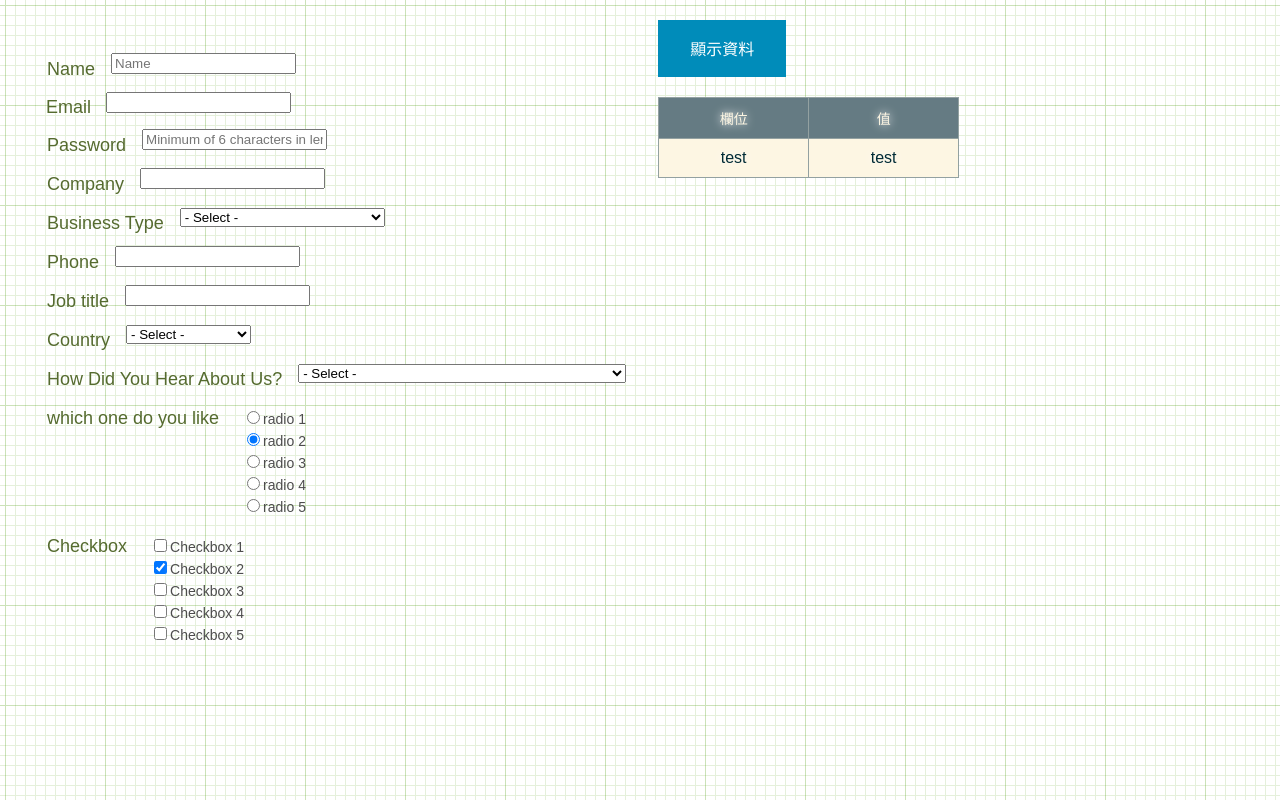
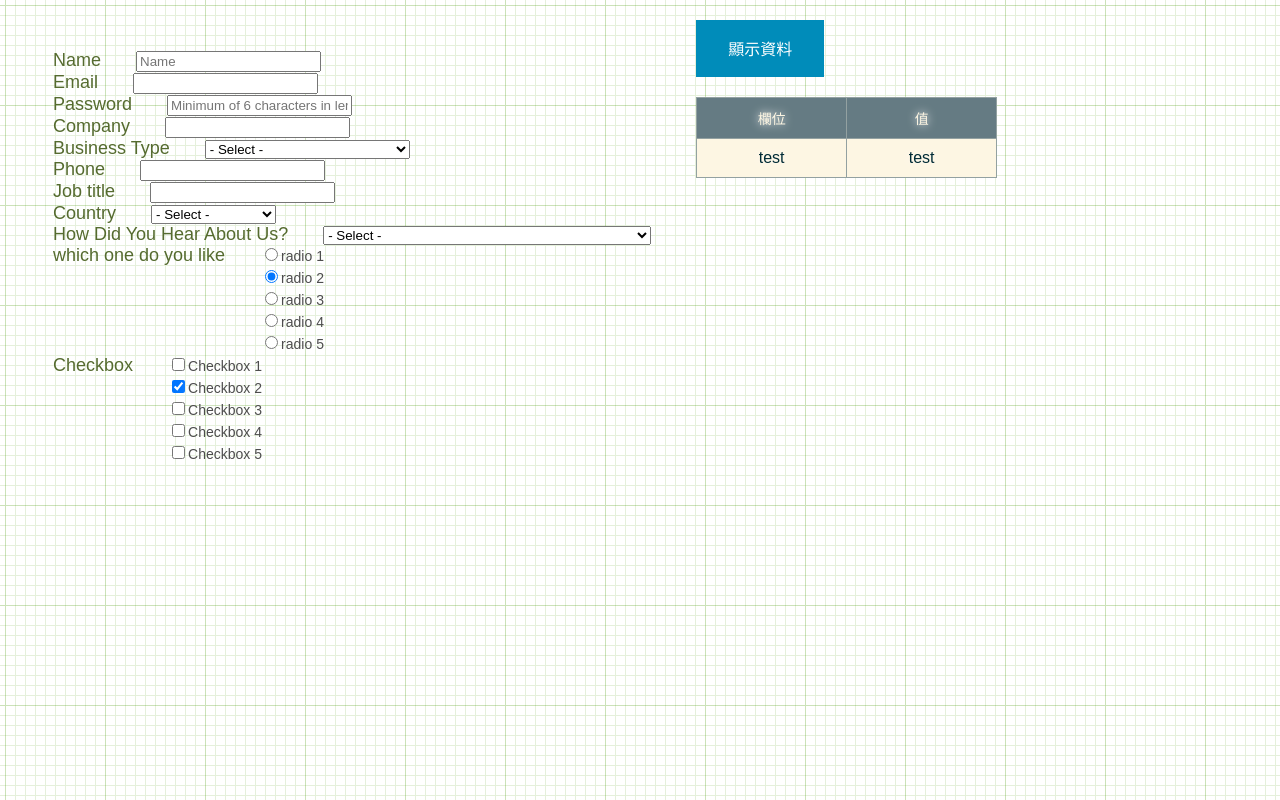
Before and after one commit to goodgoldfish/Demo, a plain HTML site: page TrainingDemo_Jquery/jquery-1-example/index.html in a window 1280 px wide. Drawn offline with nearby package versions, Linux system fonts and the light colour scheme; a web font is replaced by a local one.

Commit message:
Update index.html

```diff
--- a/TrainingDemo_Jquery/jquery-1-example/index.html
+++ b/TrainingDemo_Jquery/jquery-1-example/index.html
@@ -10,84 +10,84 @@
 <!-- partial:index.partial.html -->
 <div class="small-12 medium-6 columns" style="    padding: 30px;">
                 <div class="row RegistrationRowCss">
-                    <div class="small-12 medium-4 columns RegistrationItemTitleCss" style="padding: 9px;">
+                    <div class="small-12 medium-4 columns RegistrationItemTitleCss" >
                         <span class="spanEmptyCheck" registvalue="Name">Name&nbsp;</span>
                     </div>
-                    <div class="small-12 medium-3 columns RegistrationItemCss" style="padding: 2px;">
+                    <div class="small-12 medium-3 columns RegistrationItemCss" >
                         <input id="txt_RegisteredFirstName" class="RegisteredTextBox CheckRegisteredTextEmpty" type="text" placeholder="Name" registvalue="First Name">
                     </div>
                 </div>
                 <div class="row RegistrationRowCss">
-                    <div class="small-12 medium-4 columns RegistrationItemTitleCss" style="padding: 8px;">
+                    <div class="small-12 medium-4 columns RegistrationItemTitleCss" >
                         <span class="spanEmptyCheck" registvalue="Email">Email&nbsp;</span></div>
-                    <div class="small-12 medium-8 columns end RegistrationItemCss" style="padding: 2px;">
+                    <div class="small-12 medium-8 columns end RegistrationItemCss" >
                         <input id="txt_RegisteredEmail" class="RegisteredTextBox CheckRegisteredTextEmpty" type="text" registvalue="Email">
                     </div>
                 </div>
                 <div class="row RegistrationRowCss">
-                    <div class="small-12 medium-4 columns RegistrationItemTitleCss" style="padding: 9px;">
+                    <div class="small-12 medium-4 columns RegistrationItemTitleCss" >
                         <span class="spanEmptyCheck" registvalue="Password">Password&nbsp;</span>
                     </div>
-                    <div class="small-12 medium-8 columns end RegistrationItemCss" style="padding: 2px;">
+                    <div class="small-12 medium-8 columns end RegistrationItemCss" >
                         <input id="txt_RegisteredPassword" class="RegisteredTextBox CheckRegisteredTextEmpty" type="password" registvalue="Password" placeholder="Minimum of 6 characters in length">
                     </div>
                 </div>
                 <div class="row RegistrationRowCss">
-                    <div class="small-12 medium-4 columns RegistrationItemTitleCss" style="padding: 9px;">
+                    <div class="small-12 medium-4 columns RegistrationItemTitleCss" >
                         <span class="spanEmptyCheck" registvalue="Company">Company&nbsp;</span>
                     </div>
-                    <div class="small-12 medium-8 columns end RegistrationItemCss" style="padding: 2px;">
+                    <div class="small-12 medium-8 columns end RegistrationItemCss" >
                         <input id="txt_RegisteredCompany" class="RegisteredTextBox CheckRegisteredTextEmpty" type="text" registvalue="Company">
                     </div>
                 </div>
                 <div class="row RegistrationRowCss">
-                    <div class="small-12 medium-4 columns RegistrationItemTitleCss" style="padding: 9px;">
+                    <div class="small-12 medium-4 columns RegistrationItemTitleCss" >
                         <span class="spanEmptyCheck" registvalue="Business Type">Business Type&nbsp;</span>
                     </div>
-                    <div class="small-12 medium-8 columns end RegistrationItemCss" style="padding: 2px;">
+                    <div class="small-12 medium-8 columns end RegistrationItemCss" >
                         <select class="CheckRegisteredTextEmpty" id="select_RegisteredBusinessType" registvalue="Business Type" ><option value="">- Select -</option><option value="Association">Association</option><option value="Contractor">Contractor</option><option value="Distributor">Distributor</option><option value="End-user1 (without installation)">End-user1 (without installation)</option><option value="End-user2 (with installation)">End-user2 (with installation)</option><option value="Government">Government</option><option value="Installer">Installer</option><option value="Managed Service Provider">Managed Service Provider</option><option value="Manufacturer">Manufacturer</option><option value="Media">Media</option><option value="OEM">OEM</option><option value="Others">Others</option><option value="Security Service Provider">Security Service Provider</option><option value="System Integrator">System Integrator</option><option value="Trade show Organizer">Trade show Organizer</option></select>
                     </div>
                 </div>
                 <div class="row RegistrationRowCss">
-                    <div class="small-12 medium-4 columns RegistrationItemTitleCss" style="padding: 9px;">
+                    <div class="small-12 medium-4 columns RegistrationItemTitleCss" >
                         <span class="spanEmptyCheck" registvalue="Phone">Phone&nbsp;</span>
                     </div>
-                    <div class="small-12 medium-8 columns end RegistrationItemCss" style="padding: 2px;">
+                    <div class="small-12 medium-8 columns end RegistrationItemCss" >
                         <input class="RegisteredTextBox CheckRegisteredTextEmpty" id="txt_RegisteredPhone" type="text" registvalue="Phone">
                     </div>
                 </div>
                 <div class="row RegistrationRowCss">
-                    <div class="small-12 medium-4 columns RegistrationItemTitleCss" style="padding: 9px;">
+                    <div class="small-12 medium-4 columns RegistrationItemTitleCss" >
                         <span class="spanEmptyCheck" registvalue="Job Title">Job title&nbsp;</span>
                     </div>
-                    <div class="small-12 medium-8 columns end RegistrationItemCss" style="padding: 2px;">
+                    <div class="small-12 medium-8 columns end RegistrationItemCss" >
                         <input id="txt_RegisteredJobTitle" class="RegisteredTextBox CheckRegisteredTextEmpty" type="text" registvalue="Job Title">
                     </div>
                 </div>
                 <div class="row RegistrationRowCss">
-                    <div class="small-12 medium-4 columns RegistrationItemTitleCss" style="padding: 9px;">
+                    <div class="small-12 medium-4 columns RegistrationItemTitleCss" >
                         <span class="spanEmptyCheck" registvalue="Country">Country&nbsp;</span>
                     </div>
-                    <div class="small-12 medium-8 columns end RegistrationItemCss" style="padding: 2px;">
+                    <div class="small-12 medium-8 columns end RegistrationItemCss" >
                         <select class="CheckRegisteredTextEmpty" id="select_RegisteredCountry" registvalue="Country" ><option value="">- Select -</option><option value="8F40BDD0-F87E-4806-83DF-DB1803E518BB_AF">Afghanistan</option><option value="4C895F2A-2867-4138-872A-C99D17BFE94B_AL">Albania</option><option value="a40901ec-b402-47c9-822c-5822a01323f4_AS">American Samoa</option><option value="699728D8-4892-44BC-98CF-A148E2C84CBC_AD">Andorra</option><option value="1E6B07BF-4809-4D89-9B42-F50A88A052CD_AO">Angola</option><option value="2AE34CCF-361B-4D4D-A6DB-14440239FDA6_AU">Australia</option><option value="16672955-D06E-480C-9023-DA30F3CE35A2_AT">Austria</option><option value="1BB024A9-C70C-4ADD-A049-B9CC724419D0_BS">Bahamas</option><option value="A87D675C-7F22-4FF1-85B7-576039C786C6_CO">Colombia</option><option value="E99863F1-5CBD-469A-92EC-196BECC2B000_LU">Luxembourg</option><option value="57570932-05AE-40B3-B878-374006DBEC34_NO">Norway</option><option value="64FFD522-AB5D-4B79-8DAC-58D5FECFD46C_TW">Taiwan</option><option value="1651069E-D5C8-458B-A57F-999C28E97C6E_TJ">Tajikistan</option><option value="7DC05E80-5533-42EC-AF08-9DC505774A7E_TZ">Tanzania</option><option value="159D30C9-09E4-4479-964A-ABE66457201D_TH">Thailand</option><option value="B07E1108-B5D4-4200-B07C-FAD1EA320053_TG">Togo</option><option value="A269BCD5-8369-4D94-A3E6-A5349FF69E37_TO">Tonga</option></select>
                     </div>
                 </div>
 
 
                 <div class="row RegistrationRowCss">
-                    <div class="small-12 medium-4 columns RegistrationItemTitleCss" style="padding: 9px;">
+                    <div class="small-12 medium-4 columns RegistrationItemTitleCss" >
                         <span class="spanEmptyCheck" registvalue="How Did You Hear About Us?">How Did You Hear About Us?&nbsp;</span>
                     </div>
-                    <div class="small-12 medium-8 columns end RegistrationItemCss" style="padding: 2px;">
+                    <div class="small-12 medium-8 columns end RegistrationItemCss" >
                         <select class="CheckRegisteredTextEmpty" id="select_HearAbout" registvalue="HearAbout"><option value="">- Select -</option><option value="C5D68933-6FE5-479A-8108-B85705151271">Online Search (Search Engines, Online Ads)</option><option value="DA1DC665-3D4E-4E86-97B6-60E270255C8C">Social Media (Youtube, Facebook, Instagram, etc.)</option><option value="B3E72349-546B-4B3E-B3D8-71A6D3A4E016">Email Marketing Campaigns</option><option value="3BDAC565-E6E5-4468-9560-9CF27661E02B">Company Website</option><option value="174E113A-C2E9-49A9-B2E4-3000EF529F74">Advertisements (TV, Newspapers, Magazines)</option><option value="645BF31A-09DA-430C-BEBA-A3872B60D293">Referral from Friends or Business Partners</option><option value="0B7E9031-D1FF-451E-B2A3-617100505074">Recommendation by Existing Customers</option><option value="3D8C3090-8A05-4860-BA21-0481929523F2">Through Industry Events (Exhibitions, Conferences)</option><option value="B2EB0C81-46FA-42B4-AC4B-E324CE5B3546">News Reports</option><option value="9EE637DE-20A8-4D1D-9123-6276F22538D5">Industry Associations</option><option value="9E3028AF-9DAB-4E8E-A6CB-EEAB0BA235CC">Business Directories or Yellow Pages</option><option value="B09176F6-269C-4B77-8449-4C7DE2A6AEDB">Competitors or Industry Peers</option><option value="643CAED8-AA7F-4B6B-A413-78DBE69D8A75">Government or Public Records</option><option value="F730A189-2E85-4F02-B649-41BB176624D2">Others</option></select>
                     </div>
                 </div>
 
   				<div class="row RegistrationRowCss">
-<div class="small-12 medium-4 columns RegistrationItemTitleCss" style="padding: 9px;">
+<div class="small-12 medium-4 columns RegistrationItemTitleCss" >
                         <span class="spanEmptyCheck" registvalue="which one">which one do you like&nbsp;</span>
                     </div>
-					<div class="small-12 medium-8 columns end RegistrationItemCss" style="padding: 9px;">
+					<div class="small-12 medium-8 columns end RegistrationItemCss" >
                         <label><input type="radio" name="group1" value="1"><span>radio 1</span></label>
 <label><input type="radio" name="group1" value="2" checked="checked"><span>radio 2</span></label>
 <label><input type="radio" name="group1" value="3"><span>radio 3</span></label>
@@ -96,10 +96,10 @@
                     </div>
 				</div>
   <div class="row RegistrationRowCss">
-<div class="small-12 medium-4 columns RegistrationItemTitleCss" style="padding: 9px;">
+<div class="small-12 medium-4 columns RegistrationItemTitleCss" >
                         <span class="spanEmptyCheck" registvalue="which Checkbox">Checkbox&nbsp;</span>
                     </div>
-					<div class="small-12 medium-8 columns end RegistrationItemCss" style="padding: 9px;">
+					<div class="small-12 medium-8 columns end RegistrationItemCss" >
                         <label><input type="Checkbox" name="group2" value="1"><span>Checkbox 1</span></label>
 <label><input type="Checkbox" name="group2" value="2" checked><span>Checkbox 2</span></label>
 <label><input type="Checkbox" name="group2" value="3"><span>Checkbox 3</span></label>
```
